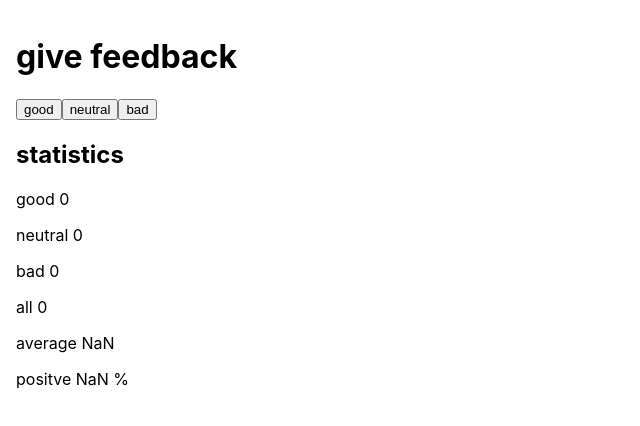
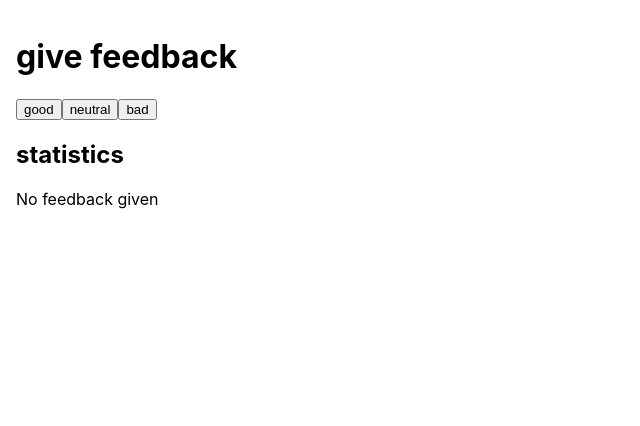
Before and after one commit to voldin912/React-Fullstack, a React (Create React App) app in the folder part1/unicafe/: page / in a window 1280 px wide. Shown: the top 426 px of the page, without its empty margins (0-640 px from the left). Built offline with nearby package versions, Linux system fonts and the light colour scheme.

Commit message:
complete step 4/ 1.9

```diff
--- a/part1/unicafe/src/App.js
+++ b/part1/unicafe/src/App.js
@@ -12,9 +12,13 @@ const Statistics = (props) => {
   const all = goodData + neutralData + badData
   const average = (goodData*1 + badData*-1) / all
   const positvePercent = goodData * 100 / all
+  if (goodData === 0 && neutralData === 0 && badData === 0) {
+    return (
+      <p>No feedback given</p>
+    )
+  }
   return(
     <div>
-      <h2>statistics</h2>
       <p>good {goodData}</p>
       <p>neutral {neutralData}</p>
       <p>bad {badData}</p>
@@ -38,11 +42,12 @@ const App = () => {
     setBad(bad + 1)
   }
   return (
-    <div class='App'>
+    <div className='App'>
       <h1>give feedback</h1>
       <Button handleClick={clickGood} text="good"/>
       <Button handleClick={clickNeutral} text="neutral"/>
       <Button handleClick={clickBad} text="bad"/>
+      <h2>statistics</h2>
       <Statistics goodData={good} neutralData={neutral} badData={bad}/>
     </div>
   )
```
